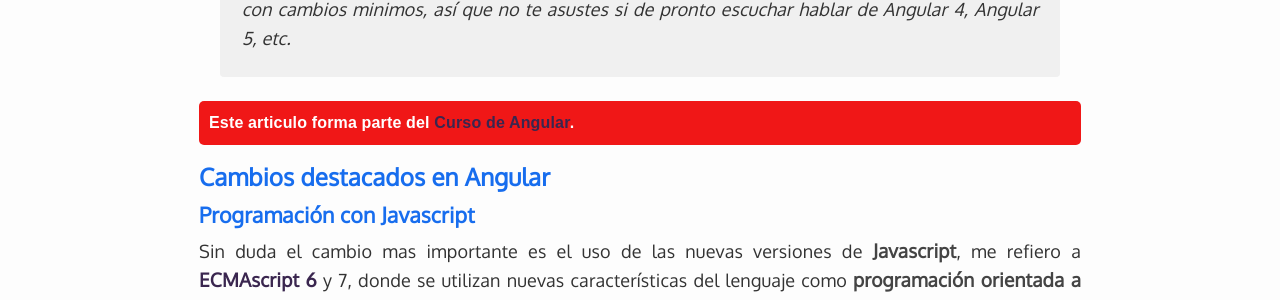
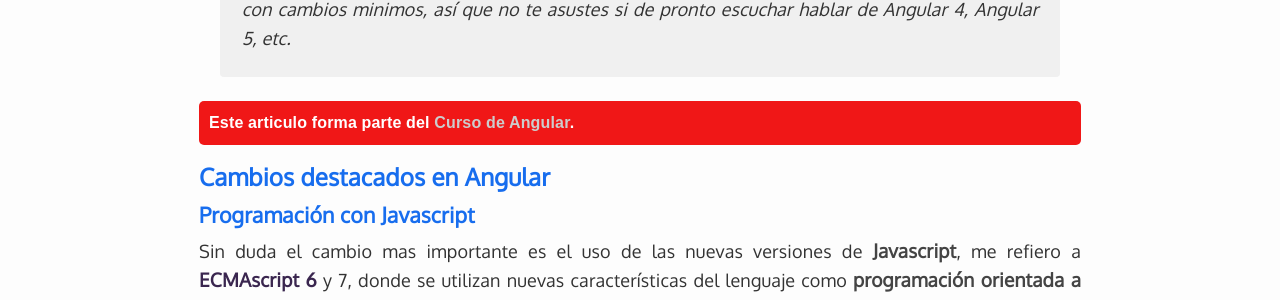
Before and after one commit to Codeandomx/codeandomx, a Jekyll site: the page built from _posts/2017-04-23-un-vistazo-a-angular-2.md, in a window 1280 px wide and 1400 px high, scrolled down 774 px. Shown: the part 144-444 px from the top of the window. Built offline with Jekyll 4.4.1, drawn with Linux system fonts in a browser that asks for light colours; comment, search, counter and statistics services are not loaded.

Commit message:
Corregimos estilos de los enlaces de aviso.

```diff
--- a/_sass/layout.scss
+++ b/_sass/layout.scss
@@ -368,6 +368,15 @@
   border-radius: 5px;
   font-weight: bold;
 }
+.content .redes-background a
+{
+  color: #ccc;
+  transition: all 0.25s ease-in
+}
+.content .redes-background a:hover
+{
+  color: #eee;
+}
 .content .redes .align
 {
   display: inline-block;
```
